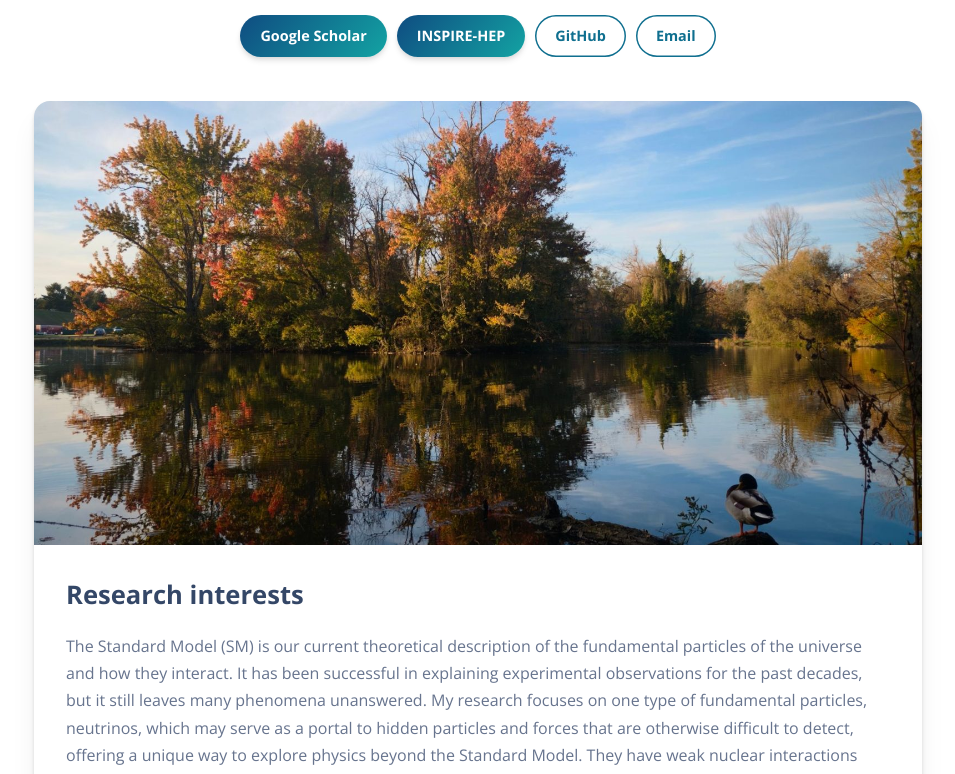
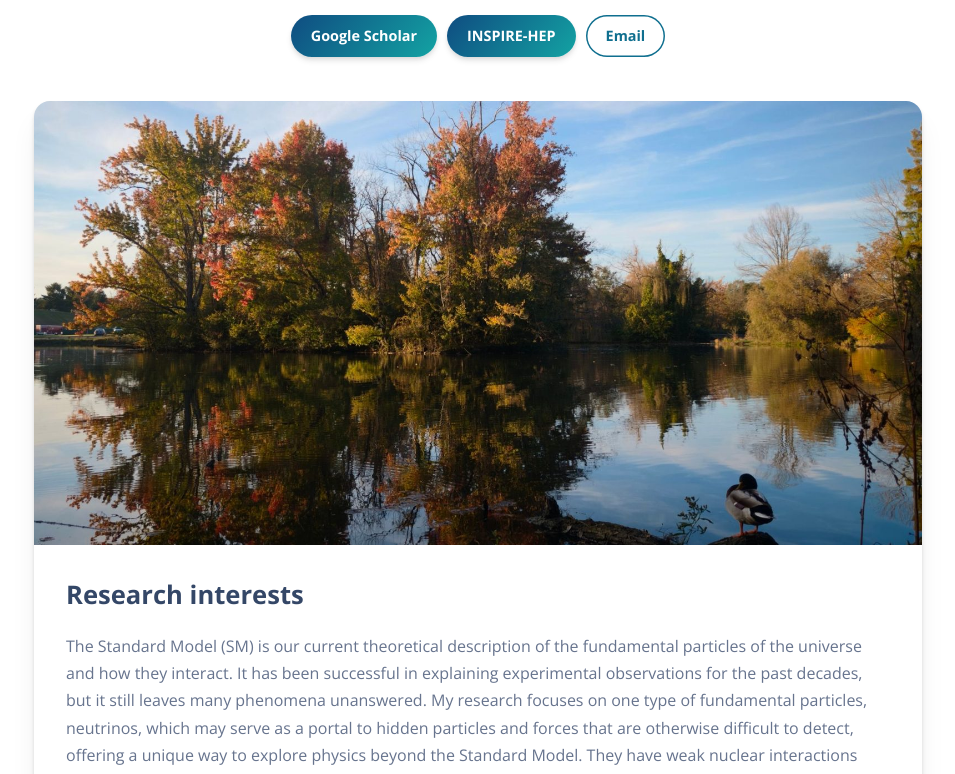
Before and after one commit to yunyu97/yunyu97.github.io, a plain HTML site: page index.html in a window 1280 px wide. Shown: the part 249-1023 px from the top of the page, without its empty margins (162-1117 px from the left). Drawn offline with nearby package versions, Linux system fonts and the light colour scheme.

Commit message:
Remove GitHub link from the header
Co-Authored-By: Claude Opus 5.5 <noreply@anthropic.com>

```diff
--- a/index.html
+++ b/index.html
@@ -172,7 +172,6 @@
   <div class="pills">
     <a class="pill" href="https://scholar.google.com/citations?user=d1HLjcQAAAAJ&amp;hl=en">Google Scholar</a>
     <a class="pill" href="https://inspirehep.net/authors/2069319">INSPIRE-HEP</a>
-    <a class="pill outline" href="https://github.com/yunyu97">GitHub</a>
     <a class="pill outline" href="mailto:yulunl@vt.edu">Email</a>
   </div>
 </header>
```
